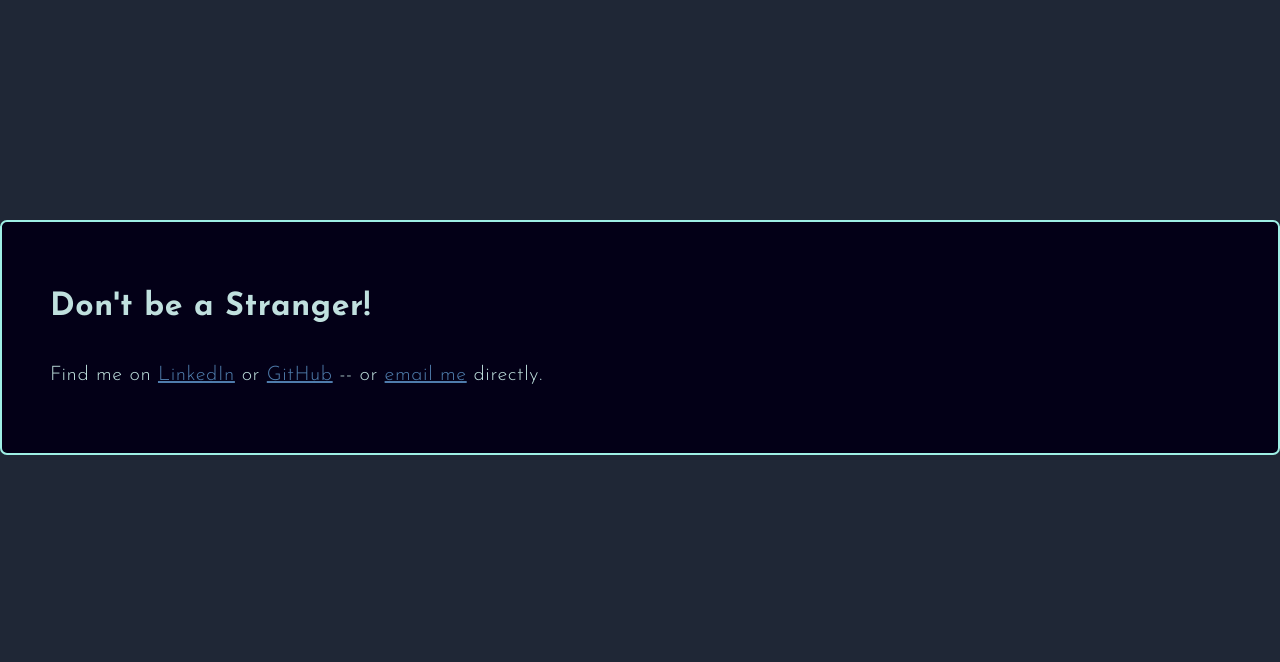
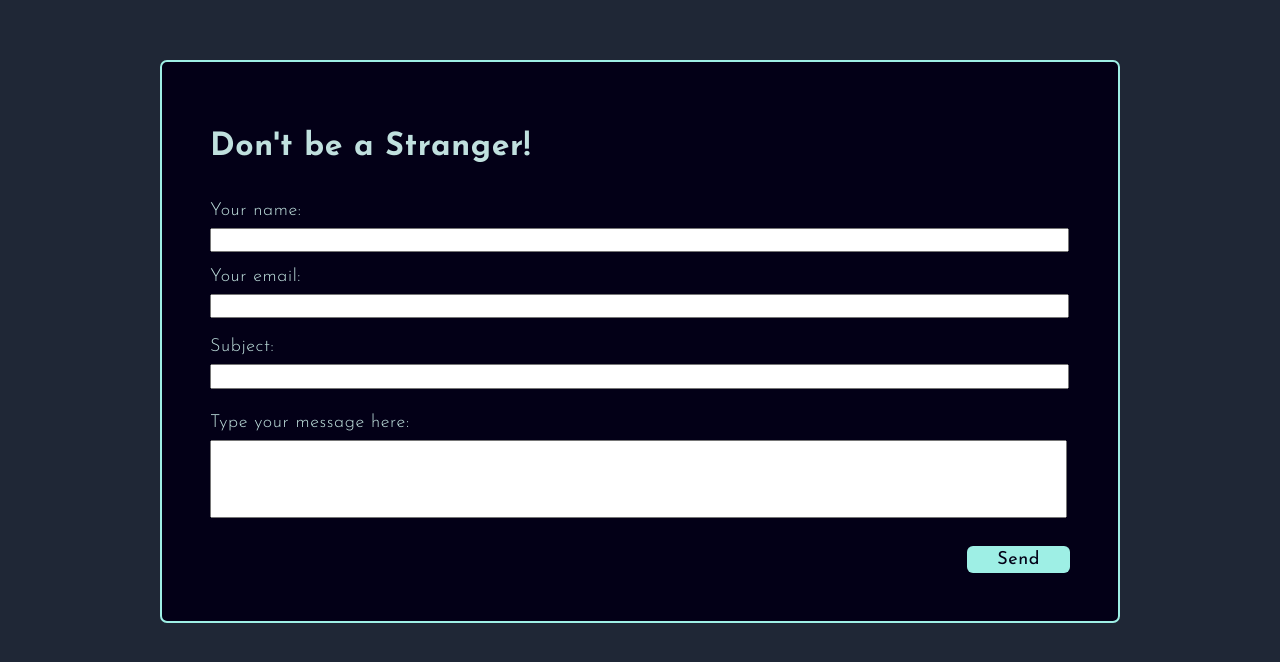
Before and after one commit to rhysrfrazier/Portfolio, a React (Vite) app: page / in a window 1280 px wide. Shown: the part 5871-6533 px from the top of the page. Before the commit the page ends 6326 px from the top, so only its background shows below. Built offline with nearby package versions, Linux system fonts and the light colour scheme.

Commit message:
oml I'm going to throw the whole thing out nothing is aligned right and I'm in css hell

```diff
--- a/src/App.css
+++ b/src/App.css
@@ -403,7 +403,7 @@ i {
 }
 
 .projectDetails {
-  background:rgb(3, 0, 23);
+  background: rgb(3, 0, 23);
   margin: 5rem 0 5rem 0;
   border-radius: 10px;
   width: 60%;
@@ -471,8 +471,11 @@ i {
 /* contact */
 
 .contactContainer {
+  padding-bottom: 10rem;
+}
+
+.contactBox {
   margin: auto;
-  margin-top: 30vh;
   border-radius: 7px;
 
 
@@ -485,6 +488,7 @@ i {
   border: 2px solid #9eefe5;
 
   padding: 3rem;
+  margin: 5rem 10rem 5rem 10rem;
 }
 
 .tempLink {
@@ -504,6 +508,11 @@ i {
   flex-direction: column;
 
   min-width: 230px;
+}
+
+.nameInput,
+.emailInput {
+  width: 33vw;
 }
 
 .labelText {
@@ -568,6 +577,19 @@ textarea {
 
   .left {
     margin-right: 0;
+  }
+
+  .nameEmail {
+    flex-direction: column;
+  }
+
+  .nameInput,
+  .emailInput {
+    width: 99%;
+  }
+
+  .email {
+    margin-top: 15px;
   }
 }
 
@@ -700,6 +722,7 @@ textarea {
   /* About */
 
   .aboutSection {
+    margin-right: 0;
     flex-direction: column;
     justify-content: flex-start;
     -ms-overflow-style: none;
@@ -801,6 +824,8 @@ textarea {
   .contactContainer {
     text-align: center;
     margin-top: 40%;
+    margin: 0 auto;
+    border: 1px solid red;
   }
 
   .contactContainer h1 {
@@ -810,4 +835,8 @@ textarea {
   .contactContainer p {
     font-size: 35px;
   }
+
+  .contactBox {
+    margin: 0 auto;
+  }
 }
--- a/src/components/Contact.jsx
+++ b/src/components/Contact.jsx
@@ -9,7 +9,7 @@ export default function Contact() {
     const [nope, setNope] = useState('')
 
     const handleSubmit = (e) => {
-        if(nope !== ''){
+        if (nope !== '') {
             console.error('bot')
         }
         e.preventDefault()
@@ -20,17 +20,18 @@ export default function Contact() {
 
     return (
         <div className='contactContainer'>
+            <div className='contactBox'>
                 <h1>Don't be a Stranger!</h1>
-            <p>Find me on  <a href='https://www.linkedin.com/in/rhysrfrazier/' target='_blank' className='tempLink'>LinkedIn</a> or <a href='https://github.com/rhysrfrazier' target='_blank' className='tempLink'>GitHub</a> -- or <a href='mailto:rhysrfrazier@gmail.com' target='_blank' className='tempLink'>email me</a> directly.</p>
-            {/* <form className='contactForm' onSubmit={handleSubmit}>
+                {/* <p>Find me on  <a href='https://www.linkedin.com/in/rhysrfrazier/' target='_blank' className='tempLink'>LinkedIn</a> or <a href='https://github.com/rhysrfrazier' target='_blank' className='tempLink'>GitHub</a> -- or <a href='mailto:rhysrfrazier@gmail.com' target='_blank' className='tempLink'>email me</a> directly.</p> */}
+                <form className='contactForm' onSubmit={handleSubmit}>
                     <div className='nameEmail'>
                         <label className='name'>
                             <span className='labelText'>Your name:</span>
-                        <input name='name' id='name' value={name} onChange={e => setName(e.target.value)} />
+                            <input className='nameInput' name='name' id='name' value={name} onChange={e => setName(e.target.value)} />
                         </label>
                         <label className='email'>
                             <span className='labelText'>Your email:</span>
-                        <input name='email' id='email' value={email} onChange={e => setEmail(e.target.value)} />
+                            <input className='emailInput' name='email' id='email' value={email} onChange={e => setEmail(e.target.value)} />
                         </label>
                     </div>
                     <br />
@@ -60,7 +61,8 @@ export default function Contact() {
                             onClick={handleSubmit}
                         >Send</button>
                     </div>
-            </form> */}
+                </form>
+            </div>
         </div>
     )
 }
```
Lines whose indentation alone changed are shown as unchanged.
